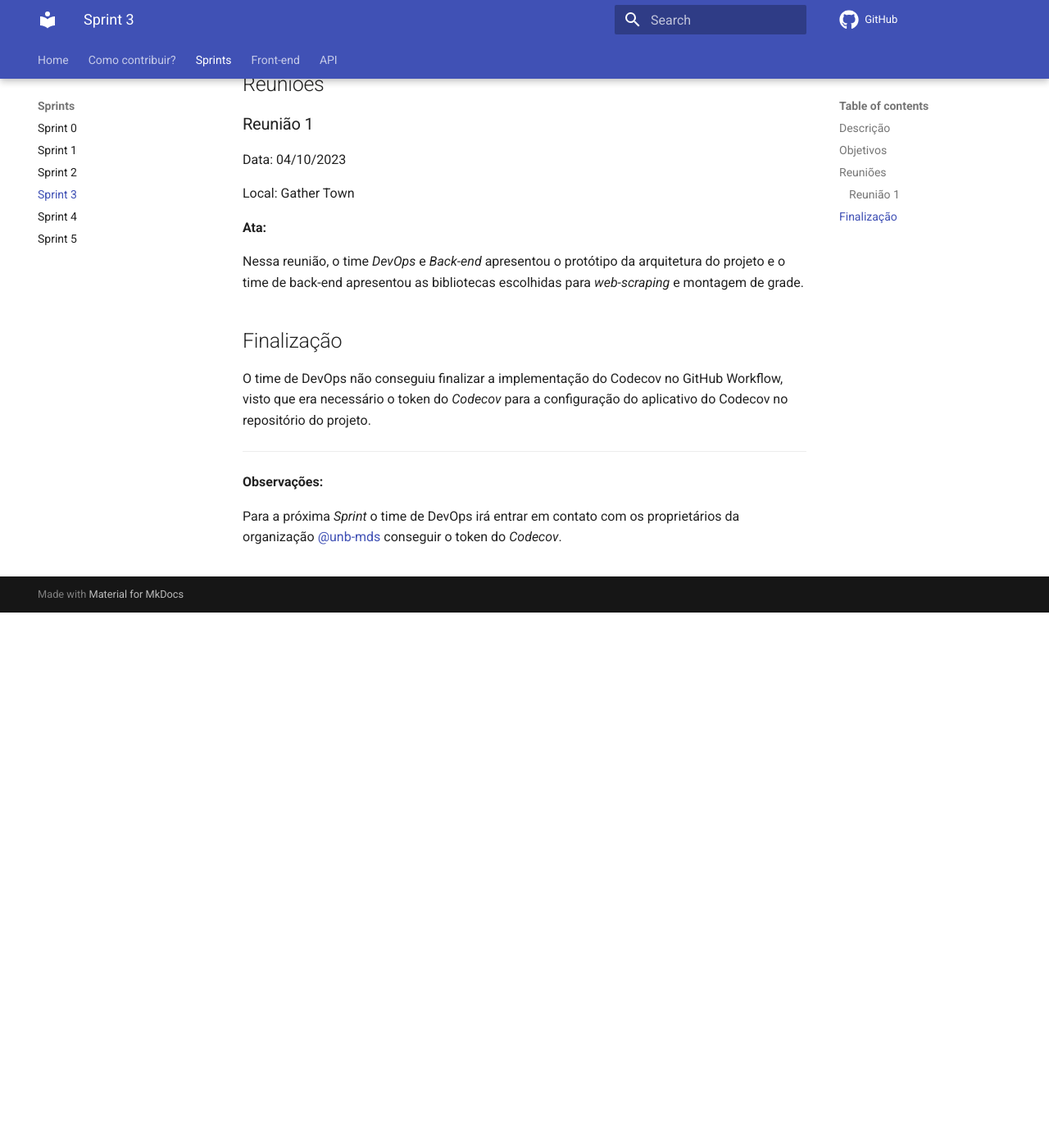
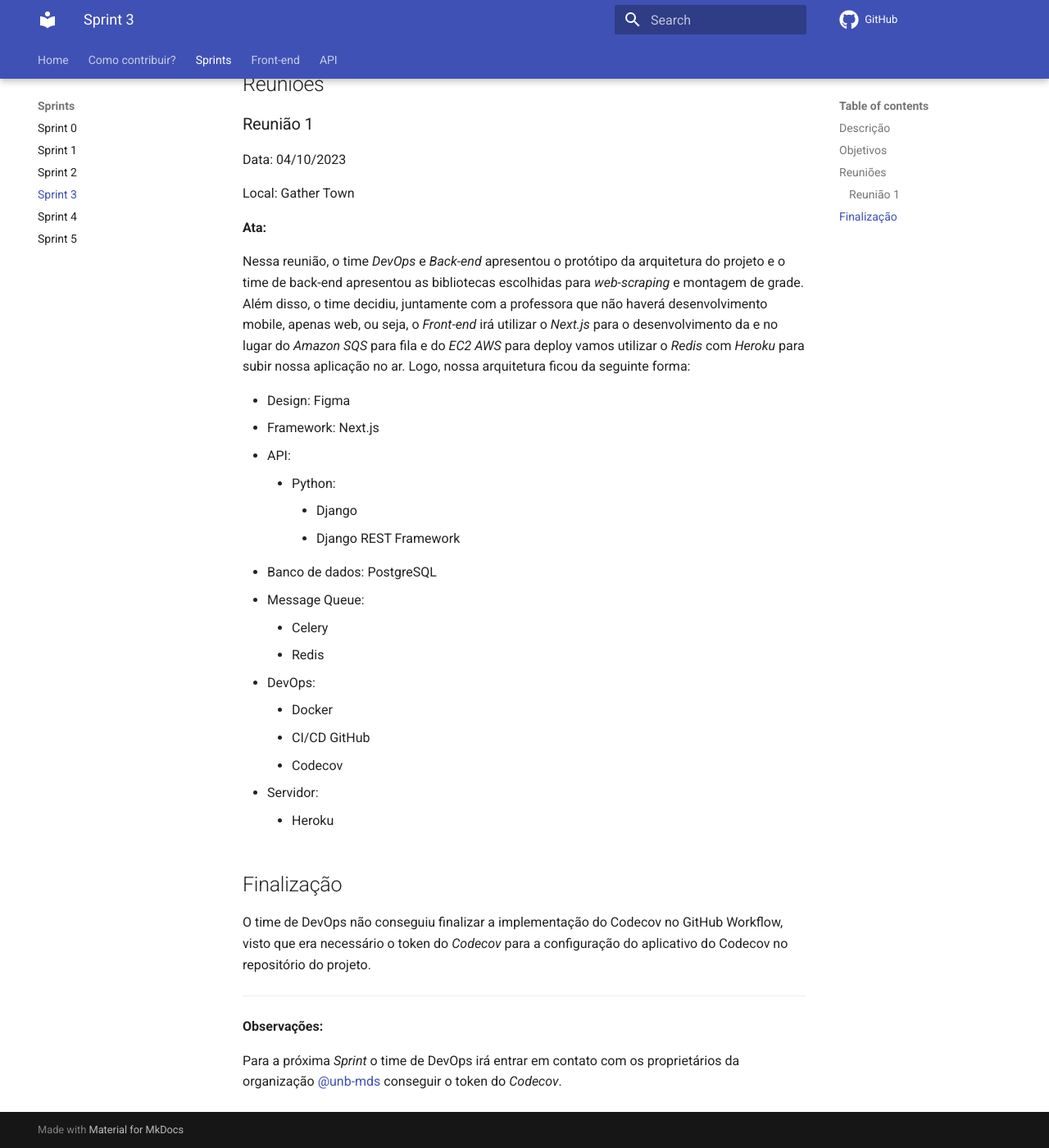
Before and after one commit to unb-mds/2023-2-SuaGradeUnB, an MkDocs documentation site: the page built from docs/sprints/sprint-3.md, in a window 1280 px wide and 1400 px high, scrolled down 653 px. Shown: the whole window at 82% size. Built offline with MkDocs 1.6.1 and Material for MkDocs 9.7.7, drawn with Linux system fonts in a browser that asks for light colours; comment, search, counter and statistics services are not loaded.

Commit message:
docs(mkdocs): nova arquitetura definida na sprint3

```diff
--- a/docs/sprints/sprint-3.md
+++ b/docs/sprints/sprint-3.md
@@ -4,15 +4,15 @@
 
 ## Descrição
 
-Nessa _Sprint_ o grupo definiu e criou o [protótipo](https://www.figma.com/file/ZhAq8LRcclpWHYi4XnUySw/Sua-Grade-UnB---System-Design?type=whiteboard&node-id=0%3A1&t=cMpcdtmFllfPV9Xq-1) da arquitetura do projeto. Além disso, para o time do back-end, foi definido como _task_ procurar e estudar as bibliotecas necessárias para *web-scraping* e montagem de grade.
+Nessa _Sprint_ o grupo definiu e criou o [protótipo](https://www.figma.com/file/ZhAq8LRcclpWHYi4XnUySw/Sua-Grade-UnB---System-Design?type=whiteboard&node-id=0%3A1&t=cMpcdtmFllfPV9Xq-1) da arquitetura do projeto. Além disso, para o time do back-end, foi definido como _task_ procurar e estudar as bibliotecas necessárias para _web-scraping_ e montagem de grade.
 
-Para o time DevOps, o objetivo da semana foi a comunicação com a administradora da organização para instalar o app *Codecov* no repositório do projeto.
+Para o time DevOps, o objetivo da semana foi a comunicação com a administradora da organização para instalar o app _Codecov_ no repositório do projeto.
 
 ## Objetivos
 
 - Definir e criar o protótipo da arquitetura do projeto
-- Definir bibliotecas para *web-scraping* e montagem de grade
-- Comunicação com a administradora da organização para instalar o app *Codecov* no repositório do projeto
+- Definir bibliotecas para _web-scraping_ e montagem de grade
+- Comunicação com a administradora da organização para instalar o app _Codecov_ no repositório do projeto
 
 ## Reuniões
 
@@ -24,14 +24,31 @@
 
 **Ata:**
 
-Nessa reunião, o time *DevOps* e *Back-end* apresentou o protótipo da arquitetura do projeto e o time de back-end apresentou as bibliotecas escolhidas para *web-scraping* e montagem de grade.
+Nessa reunião, o time _DevOps_ e _Back-end_ apresentou o protótipo da arquitetura do projeto e o time de back-end apresentou as bibliotecas escolhidas para _web-scraping_ e montagem de grade. Além disso, o time decidiu, juntamente com a professora que não haverá desenvolvimento mobile, apenas web, ou seja, o _Front-end_ irá utilizar o _Next.js_ para o desenvolvimento da e no lugar do _Amazon SQS_ para fila e do _EC2 AWS_ para deploy vamos utilizar o _Redis_ com _Heroku_ para subir nossa aplicação no ar. Logo, nossa arquitetura ficou da seguinte forma:
+
+- Design: Figma
+- Framework: Next.js
+- API:
+    - Python:
+        - Django
+        - Django REST Framework
+- Banco de dados: PostgreSQL
+- Message Queue:
+    - Celery
+    - Redis
+- DevOps:
+    - Docker
+    - CI/CD GitHub
+    - Codecov
+- Servidor:
+    - Heroku
 
 ## Finalização
 
-O time de DevOps não conseguiu finalizar a implementação do Codecov no GitHub Workflow, visto que era necessário o token do *Codecov* para a configuração do aplicativo do Codecov no repositório do projeto.
+O time de DevOps não conseguiu finalizar a implementação do Codecov no GitHub Workflow, visto que era necessário o token do _Codecov_ para a configuração do aplicativo do Codecov no repositório do projeto.
 
 ---
 
 **Observações:**
 
-Para a próxima _Sprint_ o time de DevOps irá entrar em contato com os proprietários da organização [@unb-mds](https://github.com/unb-mds) conseguir o token do *Codecov*.
+Para a próxima _Sprint_ o time de DevOps irá entrar em contato com os proprietários da organização [@unb-mds](https://github.com/unb-mds) conseguir o token do _Codecov_.
```
